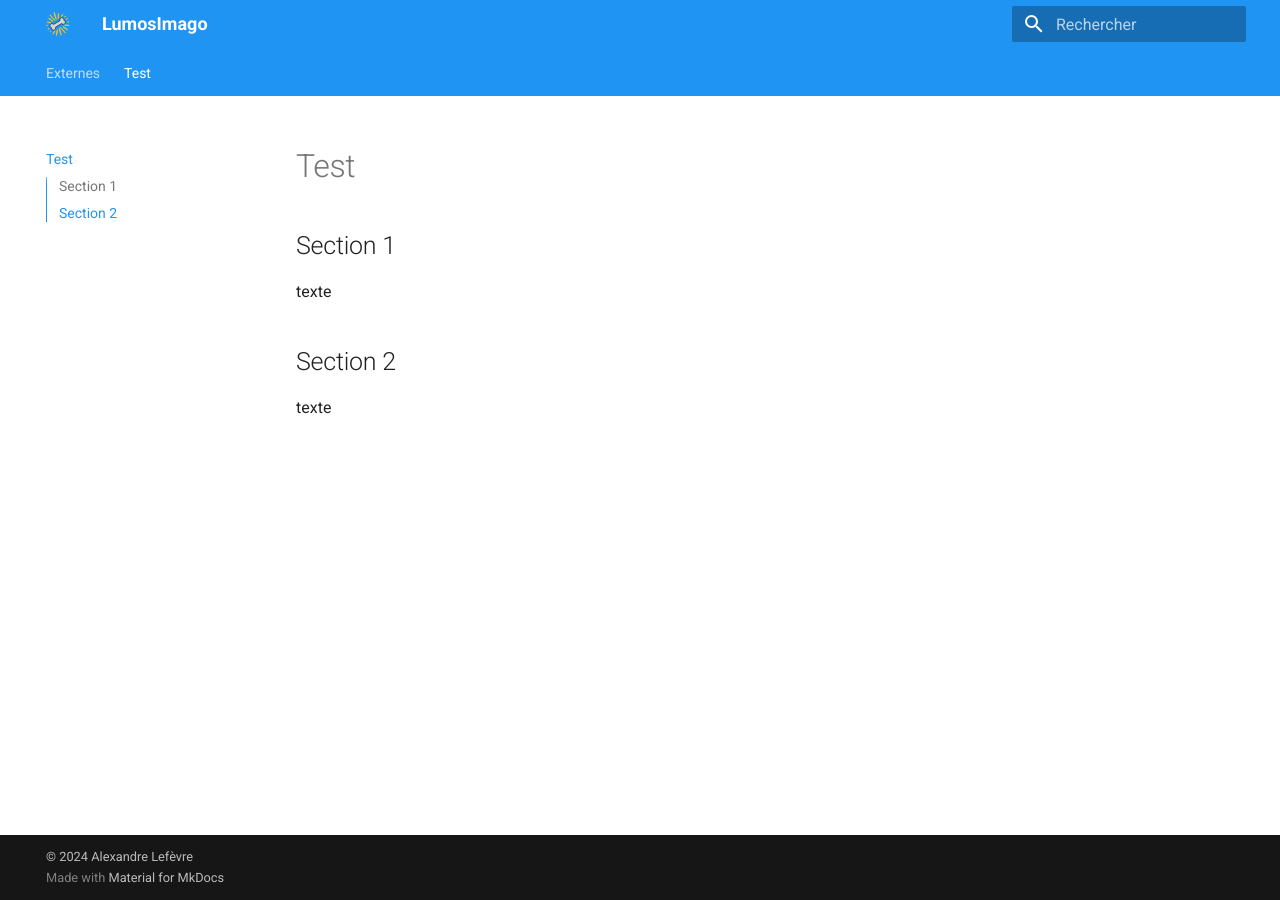
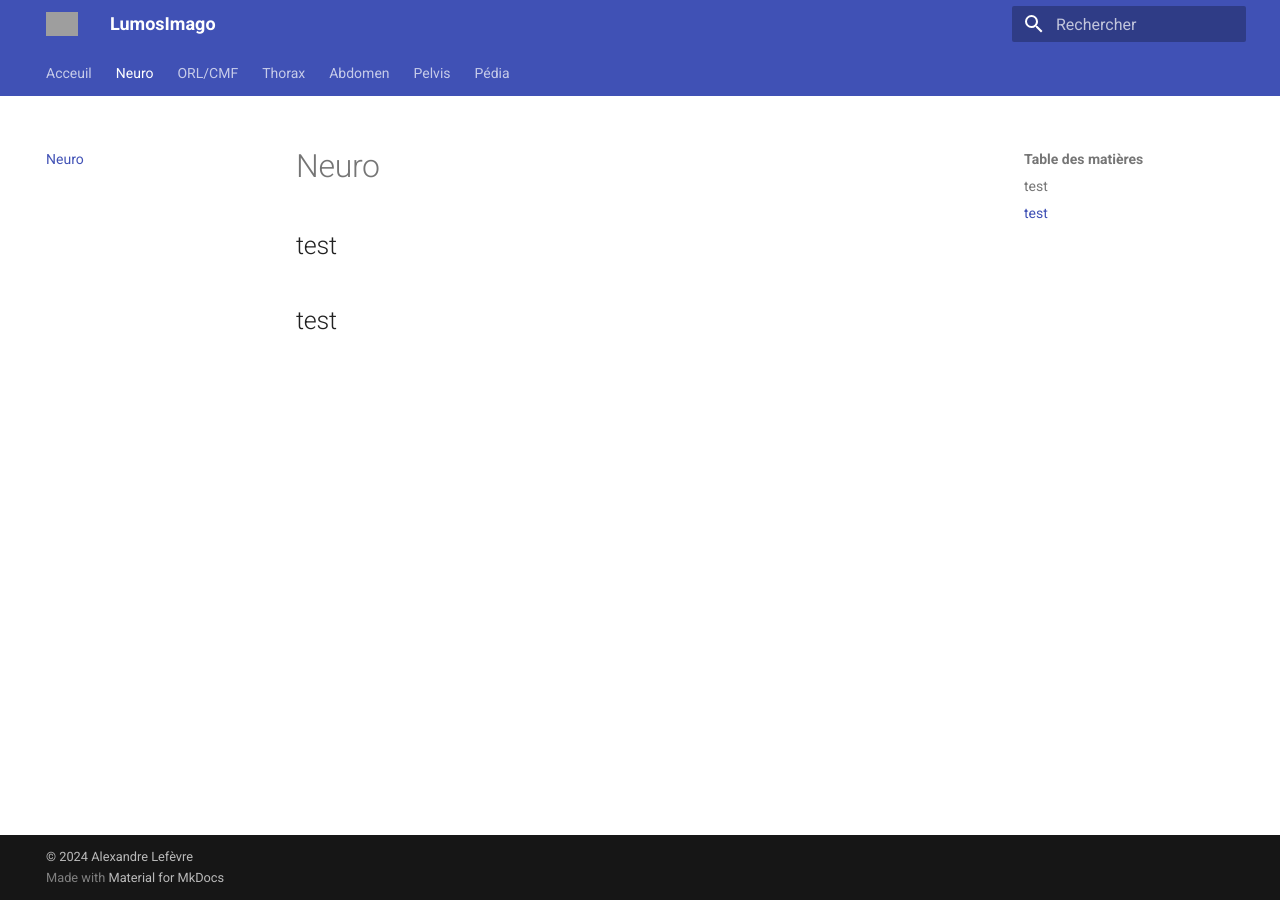
Before and after one commit to drlefevre/lumosimago, an MkDocs documentation site: the page built from docs/page2.md, in a window 1280 px wide. Built offline with MkDocs 1.6.1 and Material for MkDocs 9.7.7, drawn with Linux system fonts in a browser that asks for light colours; grey boxes are pictures that could not be loaded.

Commit message:
New logo and test

```diff
--- a/docs/index.md
+++ b/docs/index.md
@@ -1,3 +1,3 @@
-# Externes
+# Acceuil
 
-[![Martingale](assets/V3.jpg){width="300"}](https://www.amazon.fr/Imagerie-m%C3%A9dicale-Entra%C3%AEnement-Alexandre-Lef%C3%A8vre/dp/2340082617/ref=sr_1_1?__mk_fr_FR=%C3%85M%C3%85%C5%BD%C3%95%C3%91&crid=2AKAHZDPXXJKP&keywords=martingale+imagerie&qid=1707330962&sprefix=martingale+imageri%2Caps%2C79&sr=8-1)
+[![Martingale](assets/V3.jpg){width="500"}](https://www.amazon.fr/Imagerie-m%C3%A9dicale-Entra%C3%AEnement-Alexandre-Lef%C3%A8vre/dp/2340082617/ref=sr_1_1?__mk_fr_FR=%C3%85M%C3%85%C5%BD%C3%95%C3%91&crid=2AKAHZDPXXJKP&keywords=martingale+imagerie&qid=1707330962&sprefix=martingale+imageri%2Caps%2C79&sr=8-1)
--- a/docs/page2.md
+++ b/docs/page2.md
@@ -1,7 +1,5 @@
-# Test
+# Neuro
 
-## Section 1
-texte
+## test
 
-## Section 2
-texte
+## test
--- /dev/null
+++ b/docs/page3.md
@@ -0,0 +1 @@
+# ORL/CMF
--- /dev/null
+++ b/docs/page4.md
@@ -0,0 +1 @@
+# Thorax
--- /dev/null
+++ b/docs/page5.md
@@ -0,0 +1 @@
+# Abdomen
--- /dev/null
+++ b/docs/page6.md
@@ -0,0 +1 @@
+# Pelvis
--- /dev/null
+++ b/docs/page7.md
@@ -0,0 +1 @@
+# Pédia
--- a/mkdocs.yml
+++ b/mkdocs.yml
@@ -3,17 +3,18 @@ theme:
   name: material
   features:
     - navigation.tabs
-    - toc.integrate
   language: fr
   palette:
-    primary: blue
-    accent: light blue
-  favicon: assets/favicon.png
-  logo: assets/logo.svg
+    primary: indigo
+    accent: deep purple
+  favicon: assets/logo brain.svg
+  logo: assets/logo brain.svg
 
 markdown_extensions:
   - attr_list
   - md_in_html
+  - toc:
+      toc_depth: 3
 
 copyright: |
   &copy; 2024 <a href="https://github.com/drlefevre" target="_blank" rel="noopener">Alexandre Lefèvre</a>
```
Also changed, not shown: docs/assets/V3.jpg, docs/assets/favicon.png (deleted), docs/assets/logo.svg (deleted), 1 other file.
